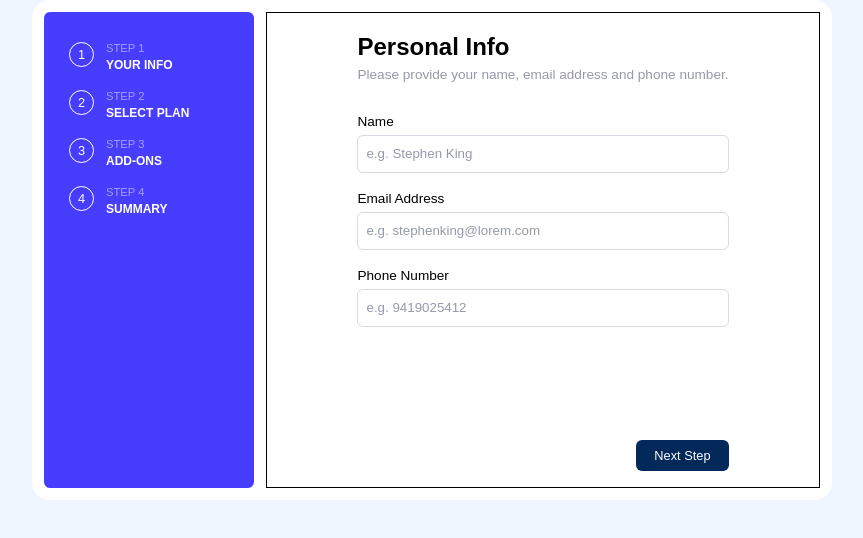
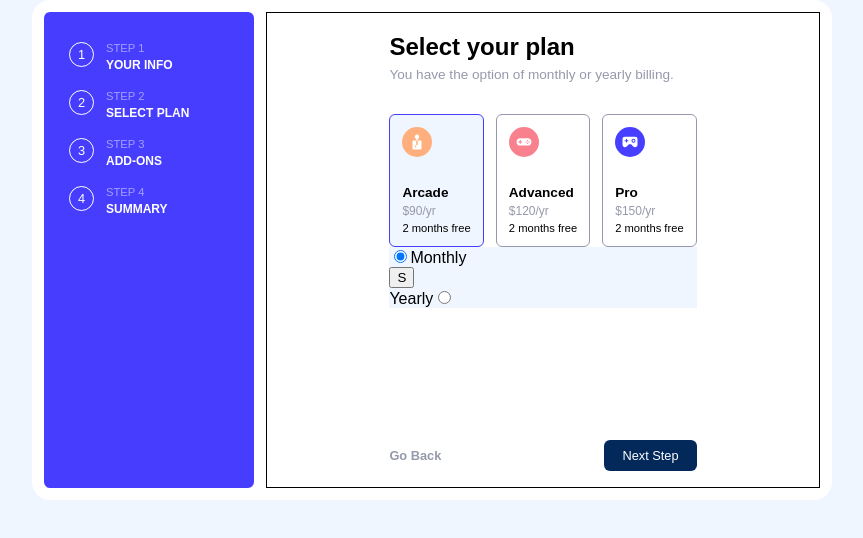
Before and after one commit to eha49/multistep-form, a React (Vite) app: page / in a window 1280 px wide. Shown: the top 538 px of the page, without its empty margins (208-1071 px from the left). Built offline with nearby package versions, Linux system fonts and the light colour scheme.

Commit message:
setting the toggle plan functionality

```diff
--- /dev/null
+++ b/src/components/BillingPeriodProvider/BillingPeriodProvider.jsx
@@ -0,0 +1,34 @@
+import React from "react";
+
+export const BillingPeriodicityContext = React.createContext();
+
+function BillingPeriodicityProvider({ children }) {
+  const [currentPeriodicity, setCurrentPeriodicity] =
+    React.useState("monthly");
+
+  function togglePeriodicity(value) {
+    setCurrentPeriodicity(value);
+  }
+
+  function handlePeriodicity() {
+    if (currentPeriodicity === "monthly") {
+      setCurrentPeriodicity("yearly");
+    } else {
+      setCurrentPeriodicity("monthly");
+    }
+  }
+
+  return (
+    <BillingPeriodicityContext.Provider
+      value={{
+        currentPeriodicity,
+        togglePeriodicity,
+        handlePeriodicity,
+      }}
+    >
+      {children}
+    </BillingPeriodicityContext.Provider>
+  );
+}
+
+export default BillingPeriodicityProvider;
--- a/src/components/FormArea/FormArea.jsx
+++ b/src/components/FormArea/FormArea.jsx
@@ -4,6 +4,7 @@ import PersonalInfoForm from "../PersonalInfoForm/PersonalInfoForm";
 import PlanForm from "../PlanForm/PlanForm";
 import UserInfoProvider from "../UserInfoProvider/UserInfoProvider";
 import PlanProvider from "../PlanProvider/PlanProvider";
+import BillingPeriodicityProvider from "../BillingPeriodProvider/BillingPeriodProvider";
 import { PageContext } from "../PageProvider/PageProvider";
 import { LANDMARK_SEQUENCE } from "../../constant";
 
@@ -12,6 +13,7 @@ function FormArea() {
   return (
     <UserInfoProvider>
       <PlanProvider>
+        <BillingPeriodicityProvider>
           <FromWrapper>
             <InnerWrapper>
               {LANDMARK_SEQUENCE[0].id === currentPageId && (
@@ -22,6 +24,7 @@ function FormArea() {
               )}
             </InnerWrapper>
           </FromWrapper>
+        </BillingPeriodicityProvider>
       </PlanProvider>
     </UserInfoProvider>
   );
--- a/src/components/PageProvider/PageProvider.jsx
+++ b/src/components/PageProvider/PageProvider.jsx
@@ -5,7 +5,7 @@ export const PageContext = React.createContext();
 
 function PageProvider({ children }) {
   const [currentPageId, setCurrentPageId] = React.useState(
-    LANDMARK_SEQUENCE[0].id
+    LANDMARK_SEQUENCE[1].id
   );
   function changePageId(id) {
     setCurrentPageId(id);
--- a/src/components/PlanCard/PlanCard.jsx
+++ b/src/components/PlanCard/PlanCard.jsx
@@ -46,6 +46,11 @@ const PresentationalCard = styled.div`
 
   ${Radio}:checked + & {
     border: 1px solid var(--purplish-blue);
+    background-color: var(--magnolia);
+  }
+
+  ${Radio}:focus-visible + & {
+    outline: 1px solid var(--purplish-blue);
   }
 `;
 
@@ -56,12 +61,12 @@ const Icon = styled.img`
 `;
 
 const PlanTitle = styled.h2`
-  font-size: 0.9rem;
+  font-size: 0.85rem;
   text-transform: capitalize;
 `;
 
 const PlanPrice = styled.p`
-  font-size: 0.8rem;
+  font-size: 0.75rem;
   color: var(--cool-gray);
 `;
 
--- a/src/components/PlanForm/PlanForm.jsx
+++ b/src/components/PlanForm/PlanForm.jsx
@@ -3,6 +3,7 @@ import styled from "styled-components";
 import FormTitle from "../FormTitle/FormTitle";
 import FormDescription from "../FormDescription/FormDescription";
 import PlanCard from "../PlanCard/PlanCard";
+import ToggleBillingPeriodicity from "../ToggleBillingPeriodicity/ToggleBillingPeriodicity";
 import { Button, LinkButton } from "../Button/Button";
 import {
   Form,
@@ -39,6 +40,7 @@ function PlanForm({ item }) {
           );
         })}
       </PlanCardsWrapper>
+      <ToggleBillingPeriodicity />
       <ButtonWrapper>
         <LinkButton data-back={item.id}>Go Back</LinkButton>
         <Button data-next={item.id}>Next Step</Button>
--- /dev/null
+++ b/src/components/ToggleBillingPeriodicity/ToggleBillingPeriodicity.jsx
@@ -0,0 +1,43 @@
+import React from "react";
+import styled from "styled-components";
+import { BillingPeriodicityContext } from "../BillingPeriodProvider/BillingPeriodProvider";
+
+function ToggleBillingPeriodicity() {
+  const { currentPeriodicity, togglePeriodicity, handlePeriodicity } =
+    React.useContext(BillingPeriodicityContext);
+  return (
+    <Wrapper>
+      <div>
+        <input
+          id="monthly"
+          type="radio"
+          name="toggle-plan"
+          value="monthly"
+          checked={currentPeriodicity === "monthly"}
+          onChange={(event) => togglePeriodicity(event.target.value)}
+        />
+        <label htmlFor="monthly">Monthly</label>
+      </div>
+      <div>
+        <button>S</button>
+        <span></span>
+      </div>
+      <div>
+        <label htmlFor="yearly">Yearly</label>
+        <input
+          id="yearly"
+          type="radio"
+          name="toggle-plan"
+          value="yearly"
+          checked={currentPeriodicity === "yearly"}
+          onChange={(event) => togglePeriodicity(event.target.value)}
+        />
+      </div>
+    </Wrapper>
+  );
+}
+
+const Wrapper = styled.div`
+  background-color: var(--magnolia);
+`;
+export default ToggleBillingPeriodicity;
```
Lines whose indentation alone changed are shown as unchanged.
